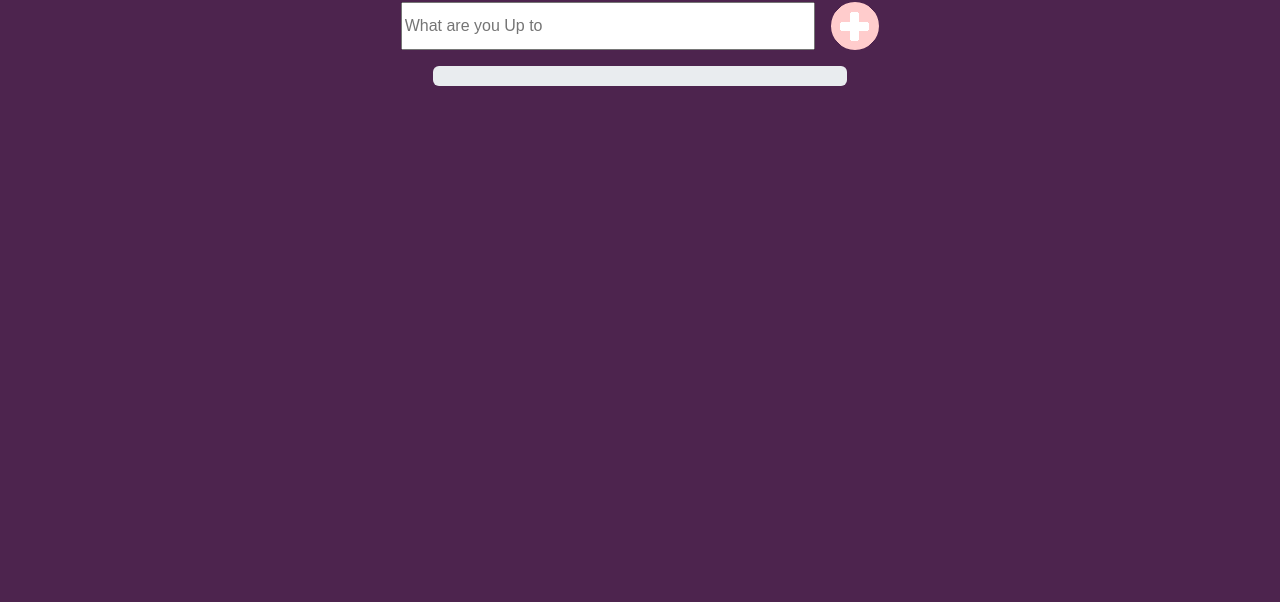
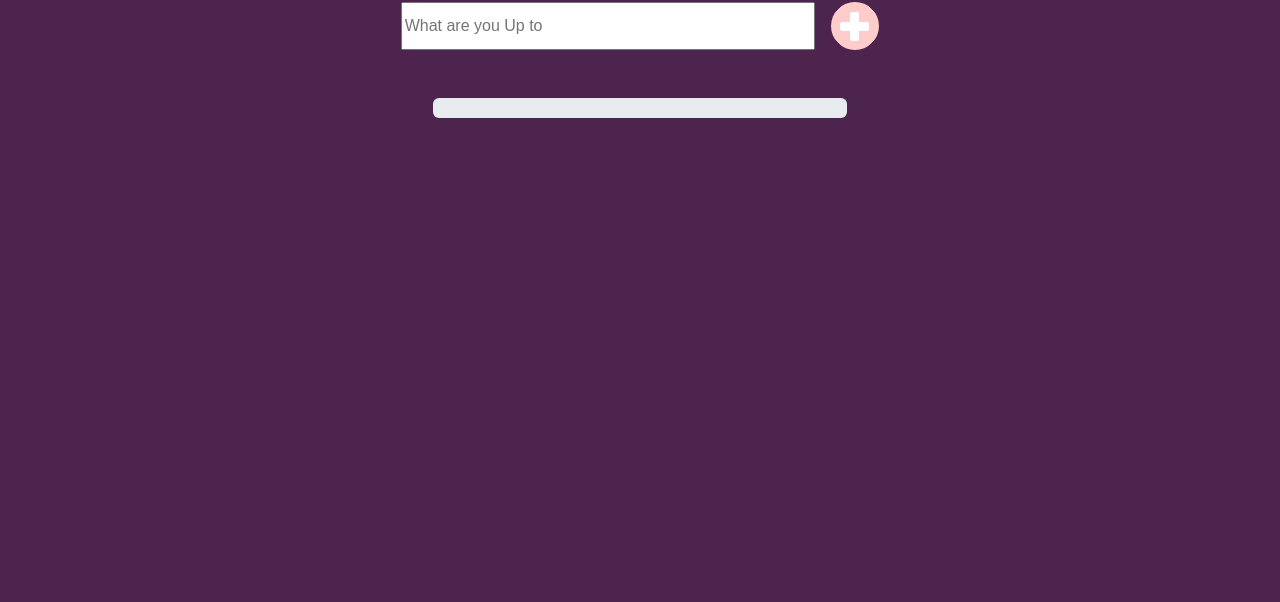
Before and after one commit to FirstInLineMaxim/ToDo-S, a plain HTML site: page Index.html in a window 1280 px wide. Shown: the part 198-800 px from the top of the page. Drawn offline with nearby package versions, Linux system fonts and the light colour scheme.

Commit message:
#form bottom padding

```diff
--- a/Css/buttons.css
+++ b/Css/buttons.css
@@ -36,7 +36,7 @@
 
 .textarea {
     display:flex;
-    height: 4rem
+    height: 4rem;
     overflow: hidden;
     text-overflow: ellipsis;
 }
--- a/Css/tasks.css
+++ b/Css/tasks.css
@@ -1,6 +1,11 @@
 /* TASKBAR */
 .taskBar {
     display: flex;
+}
+
+/* task input and submit button container */
+#form{
+    padding-bottom: 2rem;
 }
 
 
```
